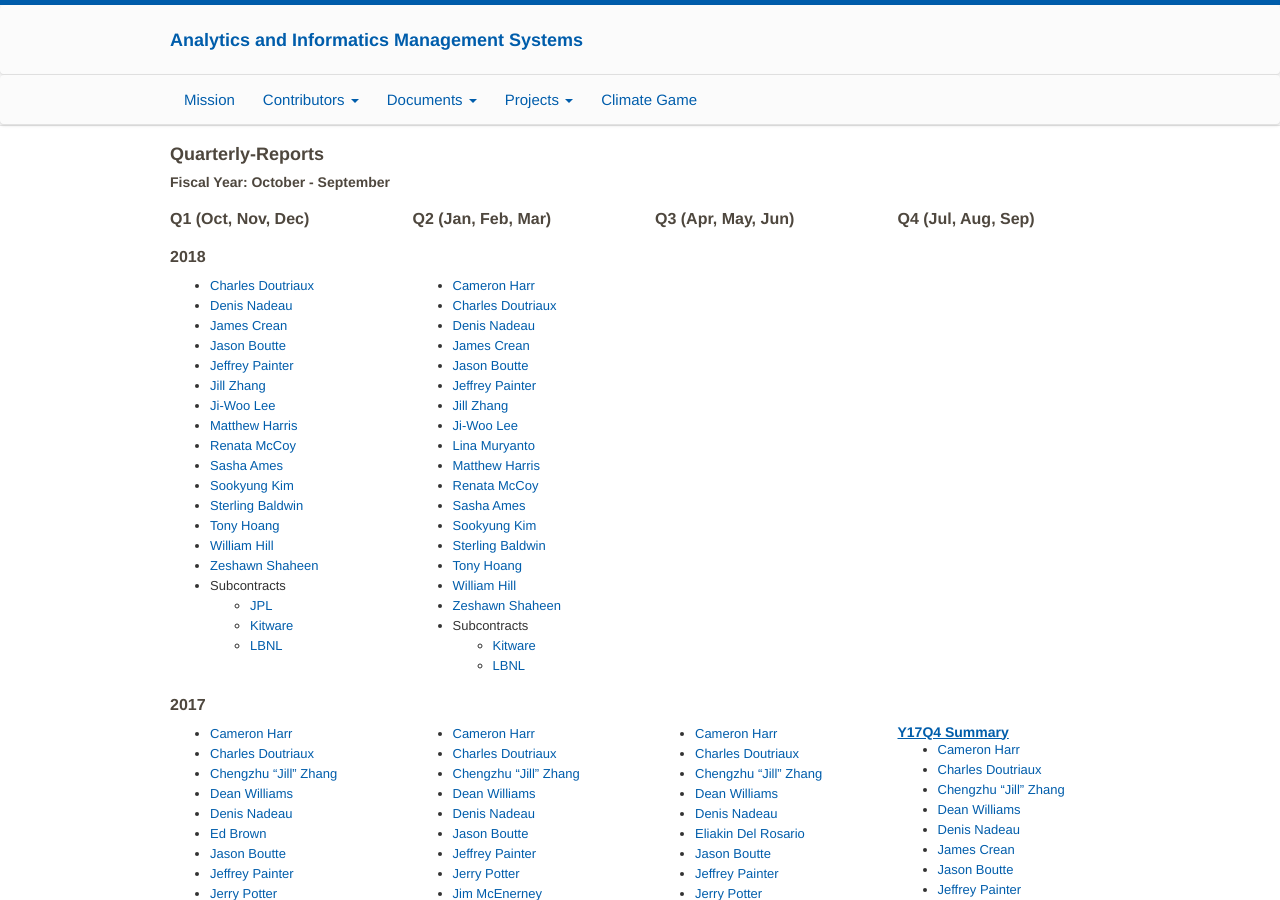
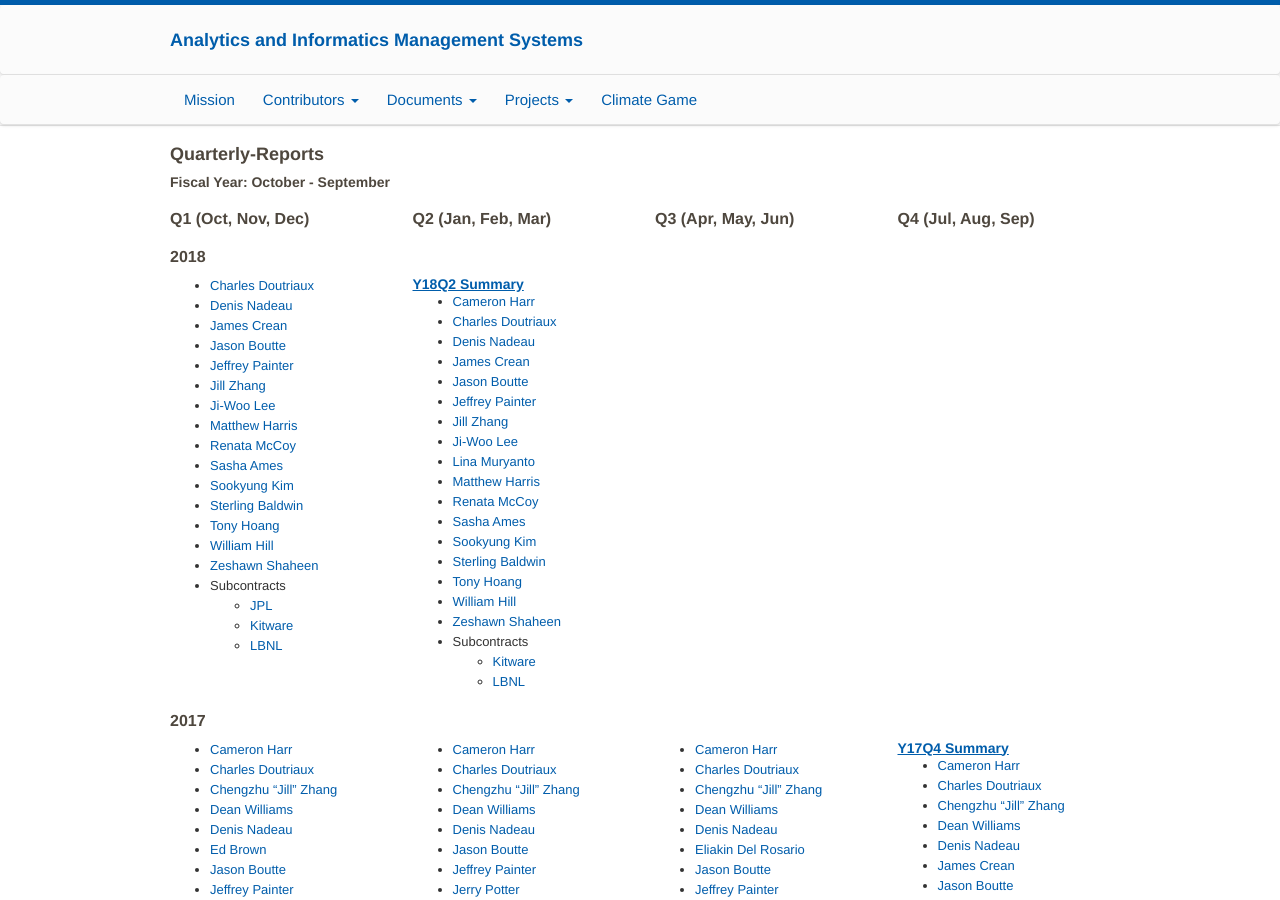
Before and after one commit to aims-group/aims-site, a Jekyll site: the page built from quarterly_reports.html, in a window 1280 px wide and 900 px high. Built offline with Jekyll 4.4.1, drawn with Linux system fonts in a browser that asks for light colours.

Commit message:
MBH: adding in the summary

```diff
--- a/quarterly_reports.html
+++ b/quarterly_reports.html
@@ -54,6 +54,7 @@ title: Quarterly Reports
         </ul>
     </div>
     <div class="col-xs-6 col-sm-3">
+        <h5 style="margin-bottom: 0px; margin-top: 0px"><a href='media/Quarterly-Reports/Y18Q1/Summary.pdf'><u>Y18Q2 Summary</u></a></h5>
         <ul>
             <li><a href='media/Quarterly-Reports/Y18Q1/Cameron%20Harr.pdf'>Cameron Harr</a></li>
             <li><a href='media/Quarterly-Reports/Y18Q1/Charles%20Doutriaux.pdf'>Charles Doutriaux</a></li>
```
